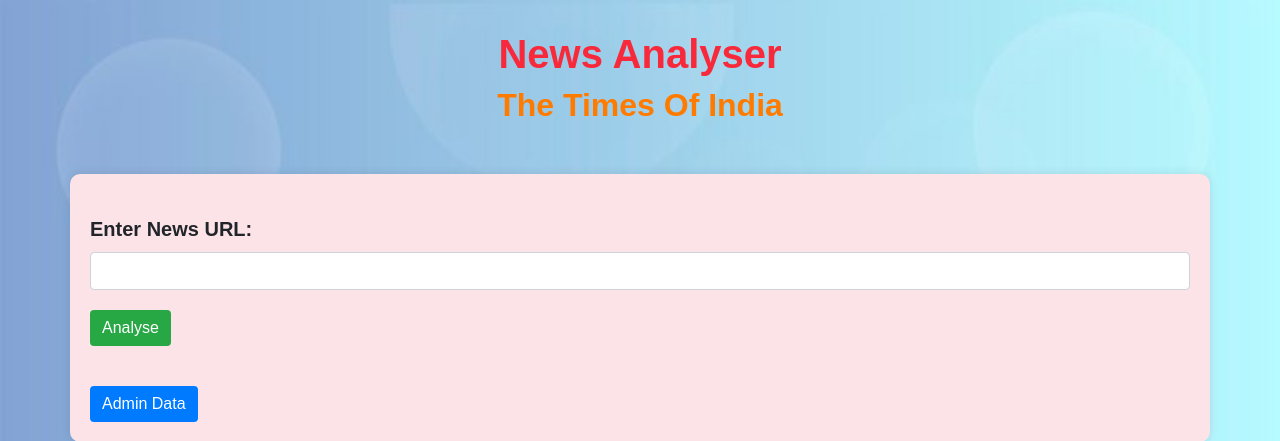
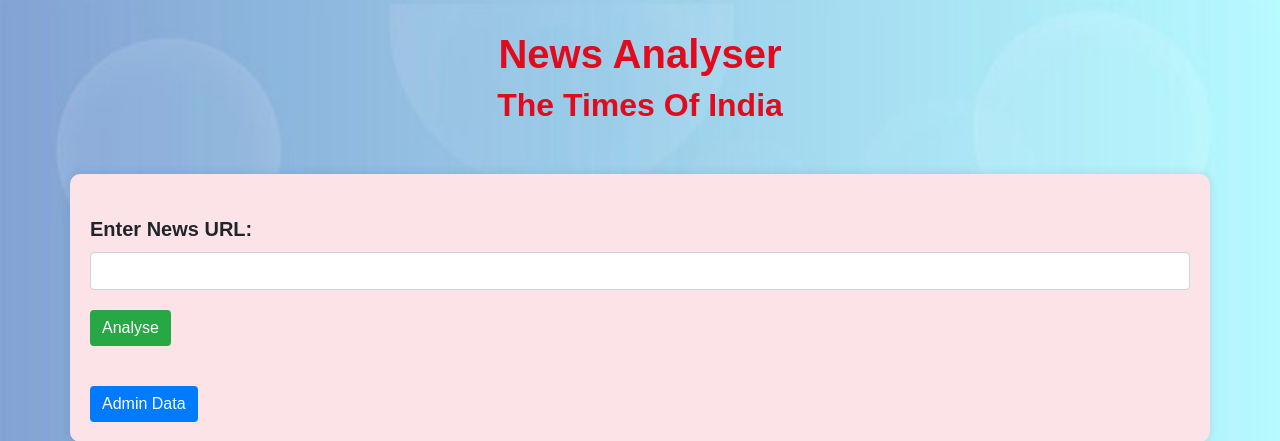
Before and after one commit to Pradeep-7142/TOI-News_Scrapping, a Flask app: page / in a window 1280 px wide. Shown: the top 441 px of the page. Run offline with Flask 2, Linux system fonts and the light colour scheme; some libraries are stand-ins or nearby versions.

Commit message:
Update ind.css

```diff
--- a/static/ind.css
+++ b/static/ind.css
@@ -33,11 +33,11 @@
 }
 
 .app-name {
-    color: #f8293a;
+    color: #e20b1d;
 }
 
 .news-source {
-    color: #ff7b00;
+    color: #e20b1d;
 }
 
 .alert-danger {
@@ -51,6 +51,10 @@
     border-radius: 10px;
     box-shadow: 0 0 10px rgba(0, 0, 0, 0.1);
     background-color: #ffffff;
+
+}
+p{
+    font-weight: normal;
 }
 .col-md-6 {
 
```
